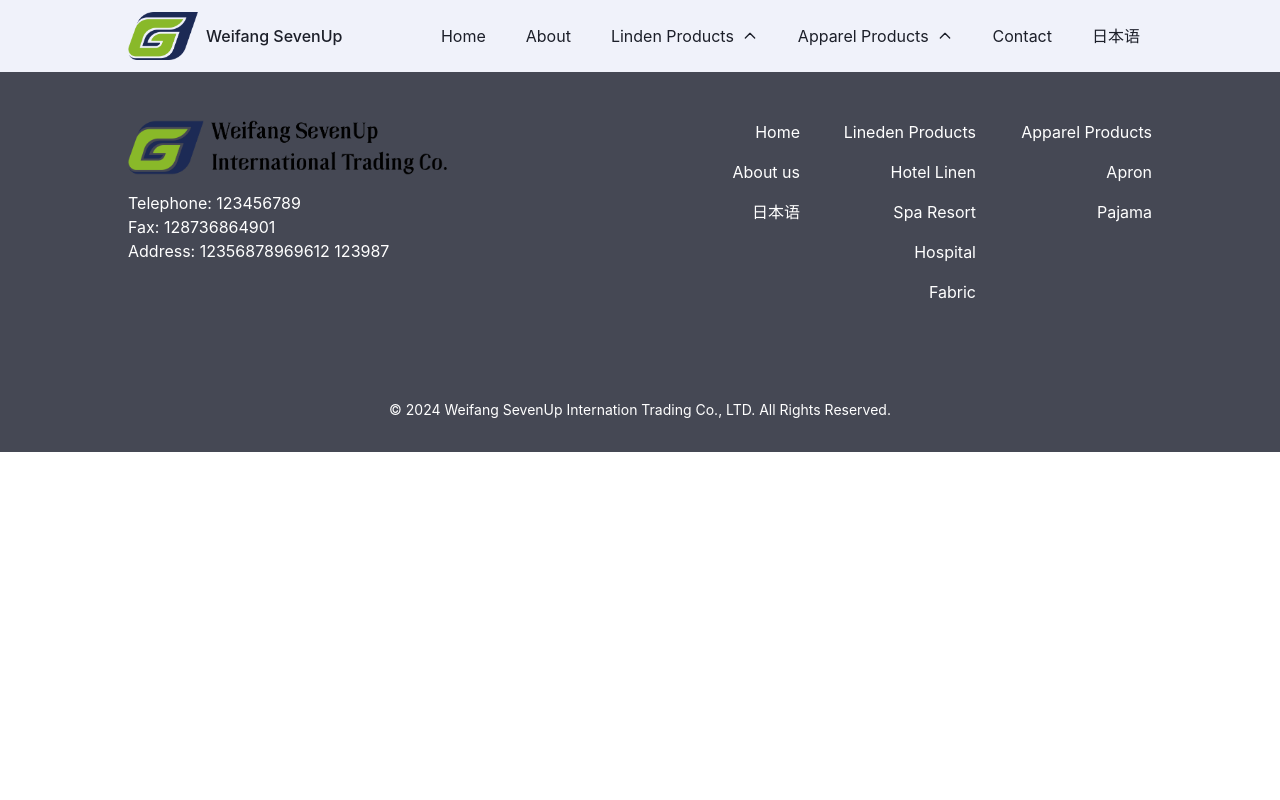
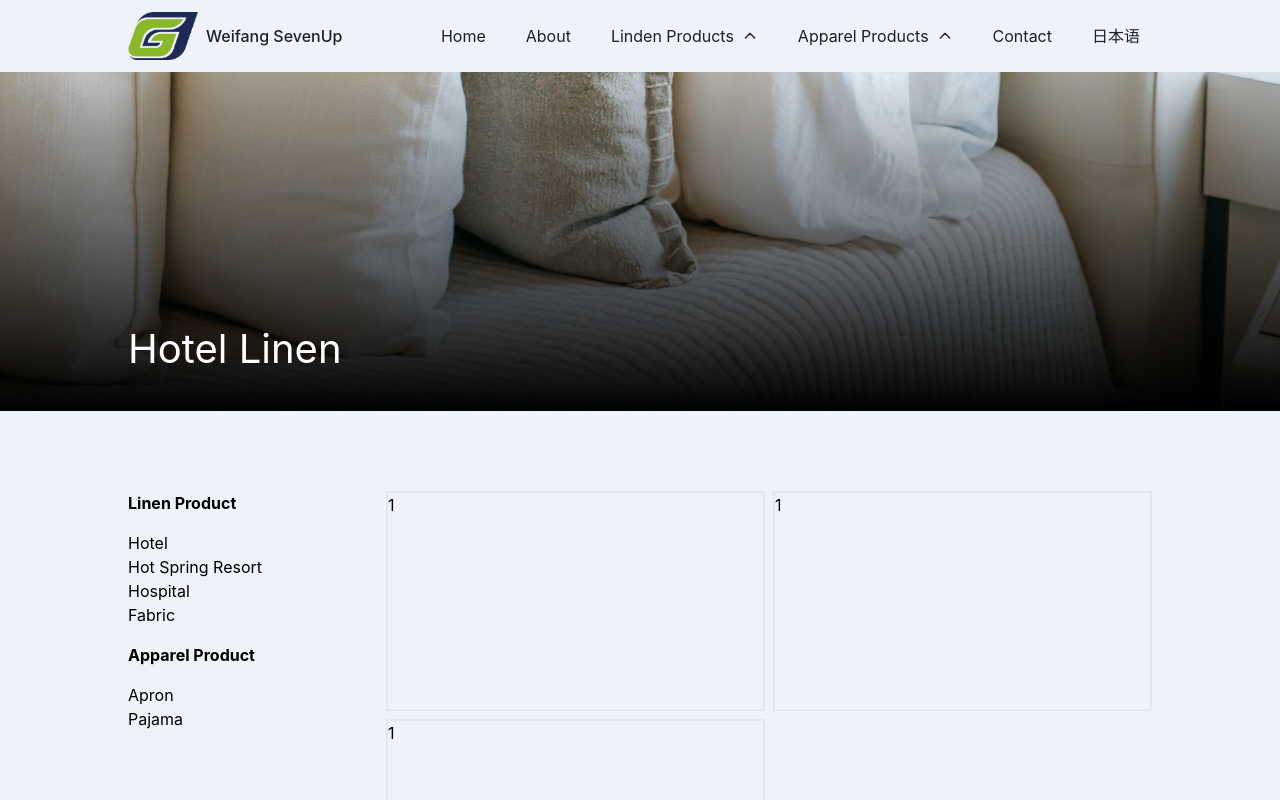
Before and after one commit to jasonxuDrop/venus-trading-website-2024, a React (Create React App) app: page /productList in a window 1280 px wide. Shown: the top 800 px of the page. Built offline with nearby package versions, Linux system fonts and the light colour scheme.

Commit message:
updating productlist page

```diff
--- a/src/App.js
+++ b/src/App.js
@@ -11,6 +11,7 @@ import ContactMe from "./pages/ContactMe";
 import About from "./pages/About";
 import LinedenProductsPage from "./pages/LinedenProductsPage";
 import ApparelProductsPage from "./pages/ApparelProductsPage";
+import ProductList from "./pages/ProductList";
 const Home = React.lazy(() => import("./pages/Home"));
 
 function App() {
@@ -46,6 +47,10 @@ function App() {
                 path="/apparelProducts"
                 element={<ApparelProductsPage />}
               />
+              <Route
+                path="/productList"
+                element={<ProductList />}
+              />
               <Route path="/404" element={<NotFound />} />
             </Routes>
             {/* </div> */}
--- a/src/pages/ProductList.js
+++ b/src/pages/ProductList.js
@@ -1,9 +1,66 @@
-import React from 'react'
+import React from "react";
+import { Link } from "react-router-dom";
+import img from "../assets/images/test.png";
 
 const ProductList = () => {
   return (
-    <div>ProductList</div>
-  )
-}
+    <div className="w-full bg-navbarcolor relative">
+      <div className="hidden lg:block lg:relative lg:w-full">
+        <img src={img} alt="" className="w-full h-full object-cover" />
+        <div className="absolute inset-0 bg-gradient-to-t from-black to-transparent"></div>
+        <div className="absolute bottom-0 left-0 right-0 max-w-screen-xl mx-auto py-[2rem] px-3.5 sm:px-16 lg:px-32">
+          <h1 className="text-white">Hotel Linen</h1>
+        </div>
+      </div>
 
-export default ProductList
+      <div className="max-w-screen-xl mx-auto py-[2rem] lg:py-[5rem] px-3.5 sm:px-16 lg:px-32">
+        <div className="relative grid grid-cols-12 gap-2">
+          <div className="hidden lg:block lg:col-span-3">
+            <div className="flex flex-col h-full">
+              <div>
+                <h4 className="font-bold mb-4">Linen Product</h4>
+                <div className="">
+                  <Link to="/">
+                    <p>Hotel</p>
+                  </Link>
+                  <Link to="/">
+                    <p>Hot Spring Resort</p>
+                  </Link>
+                  <Link to="/">
+                    <p>Hospital</p>
+                  </Link>
+                  <Link to="/">
+                    <p>Fabric</p>
+                  </Link>
+                </div>
+              </div>
+              <div className="mt-4">
+                <h4 className="font-bold mb-4">Apparel Product</h4>
+                <div className="">
+                  <Link to="/">
+                    <p>Apron</p>
+                  </Link>
+                  <Link to="/">
+                    <p>Pajama</p>
+                  </Link>
+                </div>
+              </div>
+            </div>
+          </div>
+          <div className="block col-span-12 lg:hidden">
+            <h1 className="text-center">Hotel Linen</h1>
+          </div>
+          <div className="col-span-12 lg:col-span-9 lg:col-start-4">
+            <div className="grid grid-cols-10 gap-2">
+              <div className="w-full h-[220px] col-span-5 border-2">1</div>
+              <div className="w-full h-[220px] col-span-5 border-2">1</div>
+              <div className="w-full h-[220px] col-span-5 border-2">1</div>
+            </div>
+          </div>
+        </div>
+      </div>
+    </div>
+  );
+};
+
+export default ProductList;
```
Also changed, not shown: src/assets/images/test.png (added).
